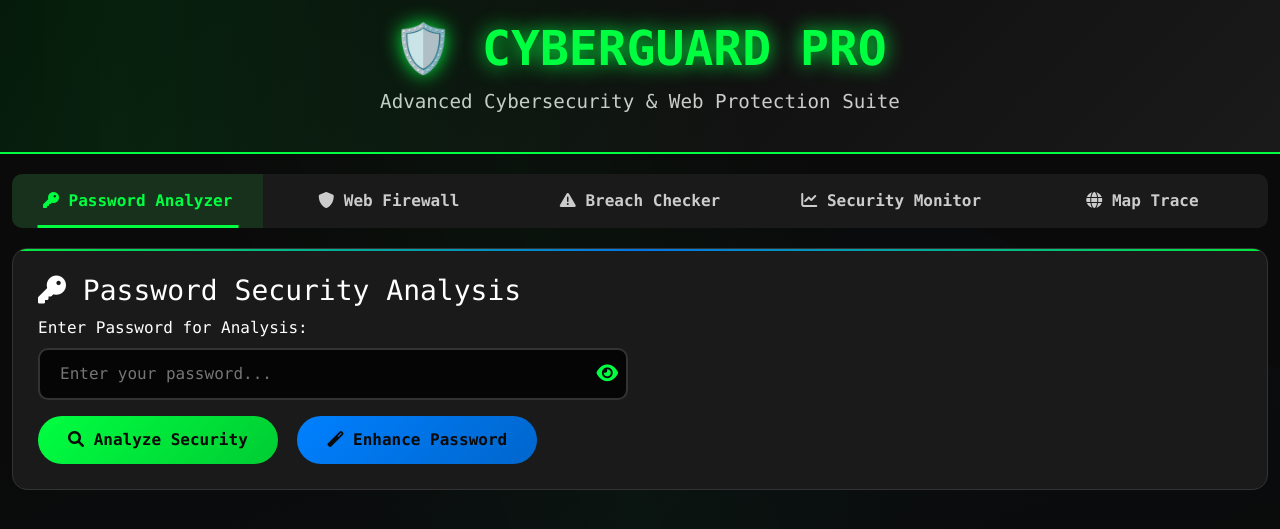
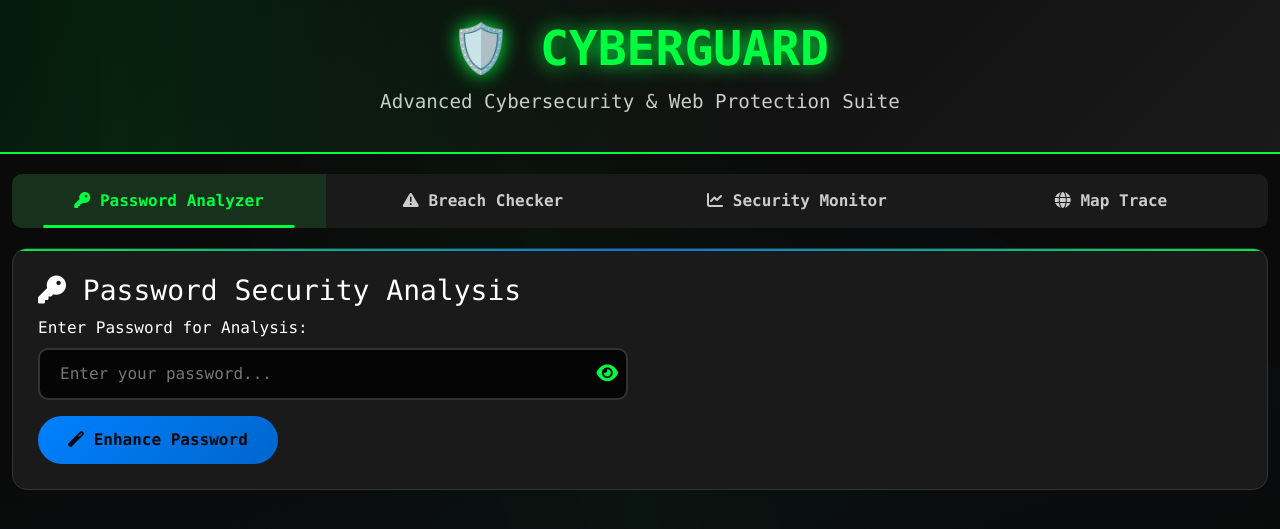
Before and after one commit to ayushpathak477/Cyberguard, a Flask app: page / in a window 1280 px wide. Shown: the top 529 px of the page. Run offline with Flask 3, Linux system fonts and the light colour scheme.

Commit message:
Saving version

```diff
--- a/templates/cyberguard_dashboard.html
+++ b/templates/cyberguard_dashboard.html
@@ -503,7 +503,7 @@
 <body>
     <!-- Header -->
     <div class="cyber-header">
-        <h1 class="cyber-title">🛡️ CYBERGUARD PRO</h1>
+        <h1 class="cyber-title">🛡️ CYBERGUARD</h1>
         <p class="cyber-subtitle">Advanced Cybersecurity & Web Protection Suite</p>
     </div>
 
@@ -515,11 +515,11 @@
                     <i class="fas fa-key"></i> Password Analyzer
                 </button>
             </div>
-            <div class="nav-item">
+            <!-- <div class="nav-item">
                 <button class="nav-button" onclick="showTab('firewall')">
                     <i class="fas fa-shield-alt"></i> Web Firewall
                 </button>
-            </div>
+            </div> -->
             <div class="nav-item">
                 <button class="nav-button" onclick="showTab('breach')">
                     <i class="fas fa-exclamation-triangle"></i> Breach Checker
@@ -552,10 +552,7 @@
                                     </button>
                                 </div>
                         </div>
-                        <button class="cyber-button" onclick="analyzePassword()">
-                            <i class="fas fa-search"></i> Analyze Security
-                        </button>
-                        <button class="cyber-button" onclick="enhancePassword()" style="margin-left: 10px; background: linear-gradient(135deg, var(--cyber-blue), #0066cc);">
+                        <button class="cyber-button" onclick="enhancePassword()" style="background: linear-gradient(135deg, var(--cyber-blue), #0066cc);">
                             <i class="fas fa-magic"></i> Enhance Password
                         </button>
                     </div>
```
